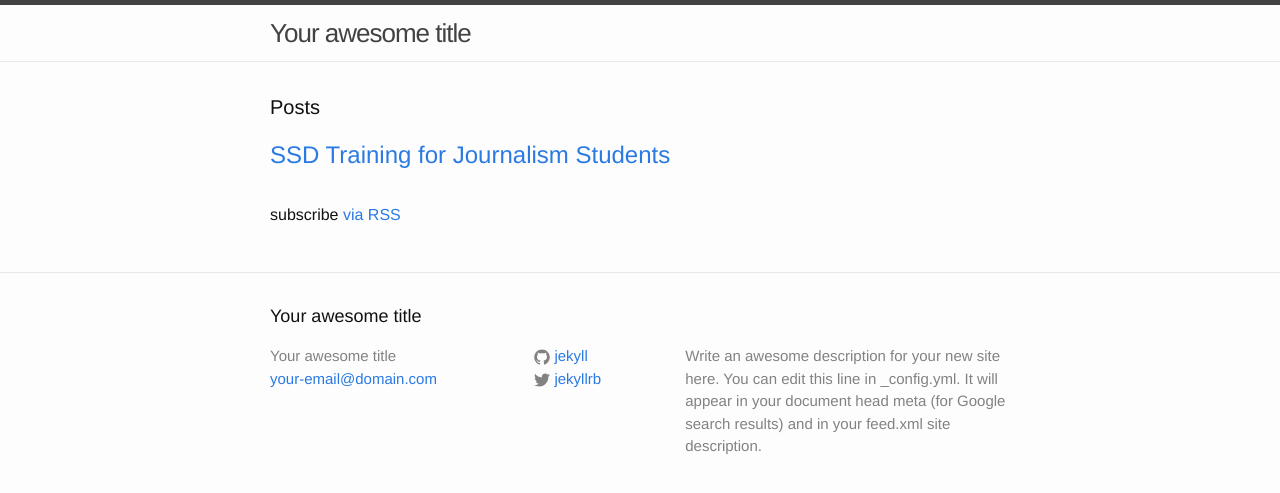
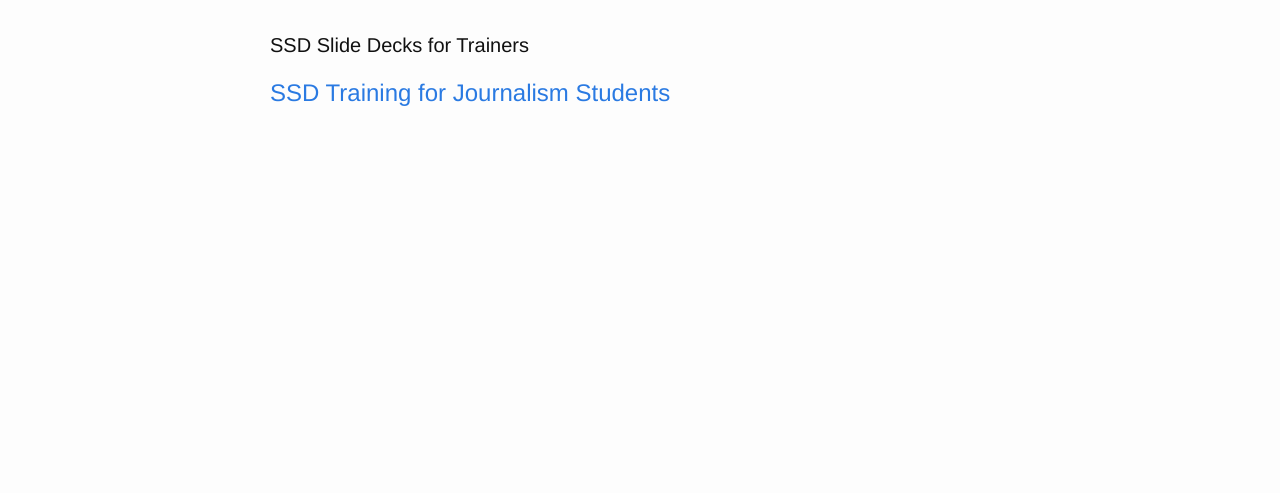
Before and after one commit to vbrown608/ssd-decks, a Jekyll site: the page built from index.html, in a window 1280 px wide. Shown: the top 493 px of the page. Built offline with Jekyll 4.4.1, drawn with Linux system fonts in a browser that asks for light colours.

Commit message:
Remove more Jekyll boilerplate

```diff
--- a/_config.yml
+++ b/_config.yml
@@ -6,16 +6,10 @@
 # 'jekyll serve'. If you change this file, please restart the server process.
 
 # Site settings
-title: Your awesome title
-email: your-email@domain.com
-description: > # this means to ignore newlines until "baseurl:"
-  Write an awesome description for your new site here. You can edit this
-  line in _config.yml. It will appear in your document head meta (for
-  Google search results) and in your feed.xml site description.
+title: SSD Slide Decks for Trainers
+description: >
+  A collection of slide decks for surveillance self-defense trainings.
 baseurl: "" # the subpath of your site, e.g. /blog
-url: "http://yourdomain.com" # the base hostname & protocol for your site
-twitter_username: jekyllrb
-github_username:  jekyll
 
 # Build settings
 markdown: kramdown
--- a/_includes/footer.html
+++ /dev/null
@@ -1,38 +0,0 @@
-<footer class="site-footer">
-
-  <div class="wrapper">
-
-    <h2 class="footer-heading">{{ site.title }}</h2>
-
-    <div class="footer-col-wrapper">
-      <div class="footer-col footer-col-1">
-        <ul class="contact-list">
-          <li>{{ site.title }}</li>
-          <li><a href="mailto:{{ site.email }}">{{ site.email }}</a></li>
-        </ul>
-      </div>
-
-      <div class="footer-col footer-col-2">
-        <ul class="social-media-list">
-          {% if site.github_username %}
-          <li>
-            {% include icon-github.html username=site.github_username %}
-          </li>
-          {% endif %}
-
-          {% if site.twitter_username %}
-          <li>
-            {% include icon-twitter.html username=site.twitter_username %}
-          </li>
-          {% endif %}
-        </ul>
-      </div>
-
-      <div class="footer-col footer-col-3">
-        <p>{{ site.description }}</p>
-      </div>
-    </div>
-
-  </div>
-
-</footer>
--- a/_includes/head.html
+++ /dev/null
@@ -1,12 +0,0 @@
-<head>
-  <meta charset="utf-8">
-  <meta http-equiv="X-UA-Compatible" content="IE=edge">
-  <meta name="viewport" content="width=device-width, initial-scale=1">
-
-  <title>{% if page.title %}{{ page.title | escape }}{% else %}{{ site.title | escape }}{% endif %}</title>
-  <meta name="description" content="{% if page.excerpt %}{{ page.excerpt | strip_html | strip_newlines | truncate: 160 }}{% else %}{{ site.description }}{% endif %}">
-
-  <link rel="stylesheet" href="{{ "/css/main.css" | prepend: site.baseurl }}">
-  <link rel="canonical" href="{{ page.url | replace:'index.html','' | prepend: site.baseurl | prepend: site.url }}">
-  <link rel="alternate" type="application/rss+xml" title="{{ site.title }}" href="{{ "/feed.xml" | prepend: site.baseurl | prepend: site.url }}">
-</head>
--- a/_includes/header.html
+++ /dev/null
@@ -1,27 +0,0 @@
-<header class="site-header">
-
-  <div class="wrapper">
-
-    <a class="site-title" href="{{ site.baseurl }}/">{{ site.title }}</a>
-
-    <nav class="site-nav">
-      <a href="#" class="menu-icon">
-        <svg viewBox="0 0 18 15">
-          <path fill="#424242" d="M18,1.484c0,0.82-0.665,1.484-1.484,1.484H1.484C0.665,2.969,0,2.304,0,1.484l0,0C0,0.665,0.665,0,1.484,0 h15.031C17.335,0,18,0.665,18,1.484L18,1.484z"/>
-          <path fill="#424242" d="M18,7.516C18,8.335,17.335,9,16.516,9H1.484C0.665,9,0,8.335,0,7.516l0,0c0-0.82,0.665-1.484,1.484-1.484 h15.031C17.335,6.031,18,6.696,18,7.516L18,7.516z"/>
-          <path fill="#424242" d="M18,13.516C18,14.335,17.335,15,16.516,15H1.484C0.665,15,0,14.335,0,13.516l0,0 c0-0.82,0.665-1.484,1.484-1.484h15.031C17.335,12.031,18,12.696,18,13.516L18,13.516z"/>
-        </svg>
-      </a>
-
-      <div class="trigger">
-        {% for my_page in site.pages %}
-          {% if my_page.title %}
-          <a class="page-link" href="{{ my_page.url | prepend: site.baseurl }}">{{ my_page.title }}</a>
-          {% endif %}
-        {% endfor %}
-      </div>
-    </nav>
-
-  </div>
-
-</header>
--- a/_includes/icon-github.html
+++ /dev/null
@@ -1 +0,0 @@
-<a href="https://github.com/{{ include.username }}"><span class="icon icon--github">{% include icon-github.svg %}</span><span class="username">{{ include.username }}</span></a>
--- a/_includes/icon-twitter.html
+++ /dev/null
@@ -1 +0,0 @@
-<a href="https://twitter.com/{{ include.username }}"><span class="icon icon--twitter">{% include icon-twitter.svg %}</span><span class="username">{{ include.username }}</span></a>
--- a/_layouts/default.html
+++ b/_layouts/default.html
@@ -1,20 +1,27 @@
 <!DOCTYPE html>
 <html>
 
-  {% include head.html %}
+  <head>
+    <meta charset="utf-8">
+    <meta http-equiv="X-UA-Compatible" content="IE=edge">
+    <meta name="viewport" content="width=device-width, initial-scale=1">
+
+    <title>{% if page.title %}{{ page.title | escape }}{% else %}{{ site.title | escape }}{% endif %}</title>
+    <meta name="description" content="{% if page.excerpt %}{{ page.excerpt | strip_html | strip_newlines | truncate: 160 }}{% else %}{{ site.description }}{% endif %}">
+
+    <link rel="stylesheet" href="{{ "/css/main.css" | prepend: site.baseurl }}">
+    <link rel="canonical" href="{{ page.url | replace:'index.html','' | prepend: site.baseurl | prepend: site.url }}">
+    <link rel="alternate" type="application/rss+xml" title="{{ site.title }}" href="{{ "/feed.xml" | prepend: site.baseurl | prepend: site.url }}">
+  </head>
 
   <body>
-
-    {% include header.html %}
-
     <div class="page-content">
       <div class="wrapper">
+
         {{ content }}
+
       </div>
     </div>
 
-    {% include footer.html %}
-
   </body>
-
 </html>
--- a/index.html
+++ b/index.html
@@ -4,7 +4,7 @@ layout: default
 
 <div class="home">
 
-  <h1 class="page-heading">Posts</h1>
+  <h1 class="page-heading">SSD Slide Decks for Trainers</h1>
 
   <ul class="post-list">
     {% for deck in site.decks %}
@@ -14,6 +14,4 @@ layout: default
     {% endfor %}
   </ul>
 
-  <p class="rss-subscribe">subscribe <a href="{{ "/feed.xml" | prepend: site.baseurl }}">via RSS</a></p>
-
 </div>
```
Also changed, not shown: _includes/icon-github.svg (deleted), _includes/icon-twitter.svg (deleted).
